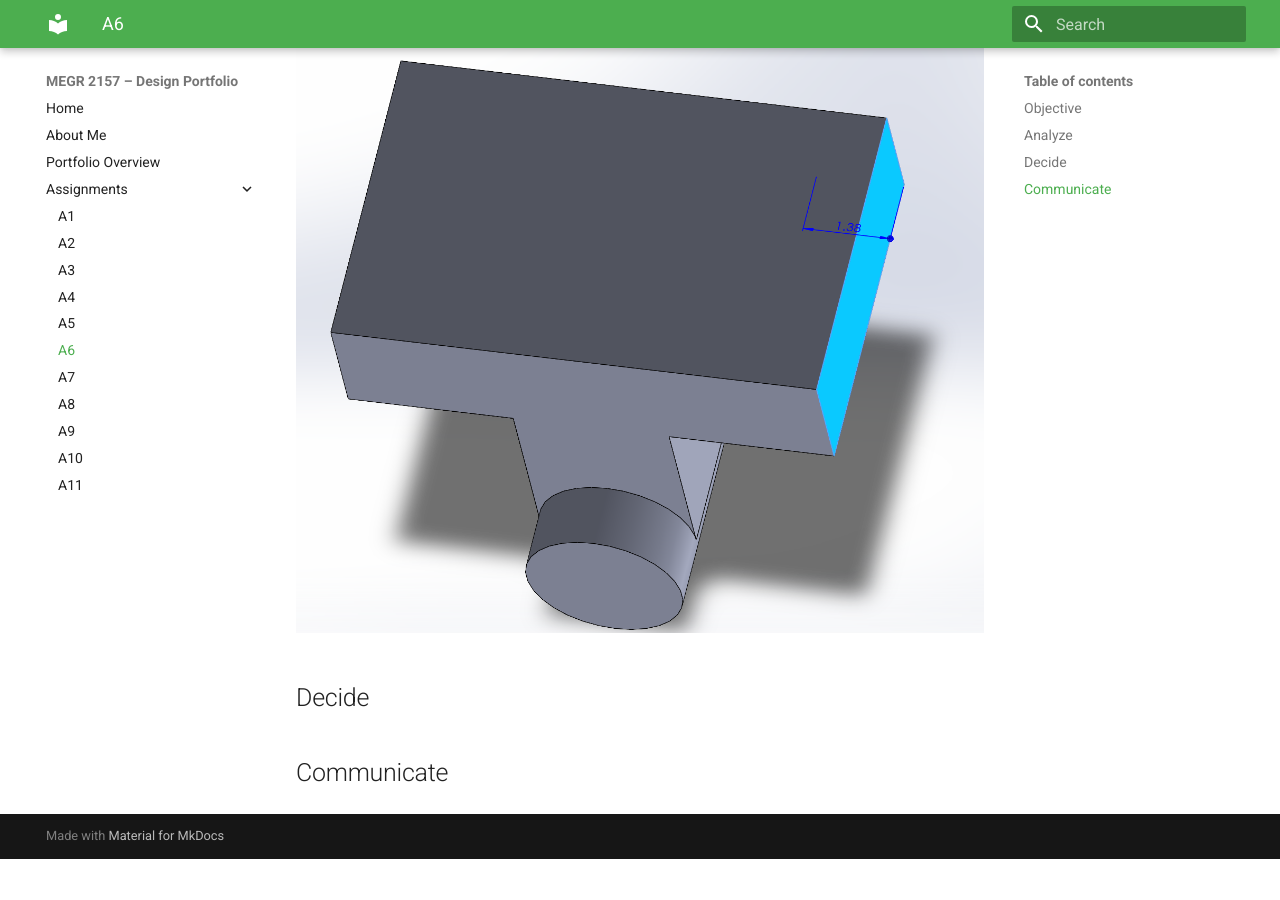
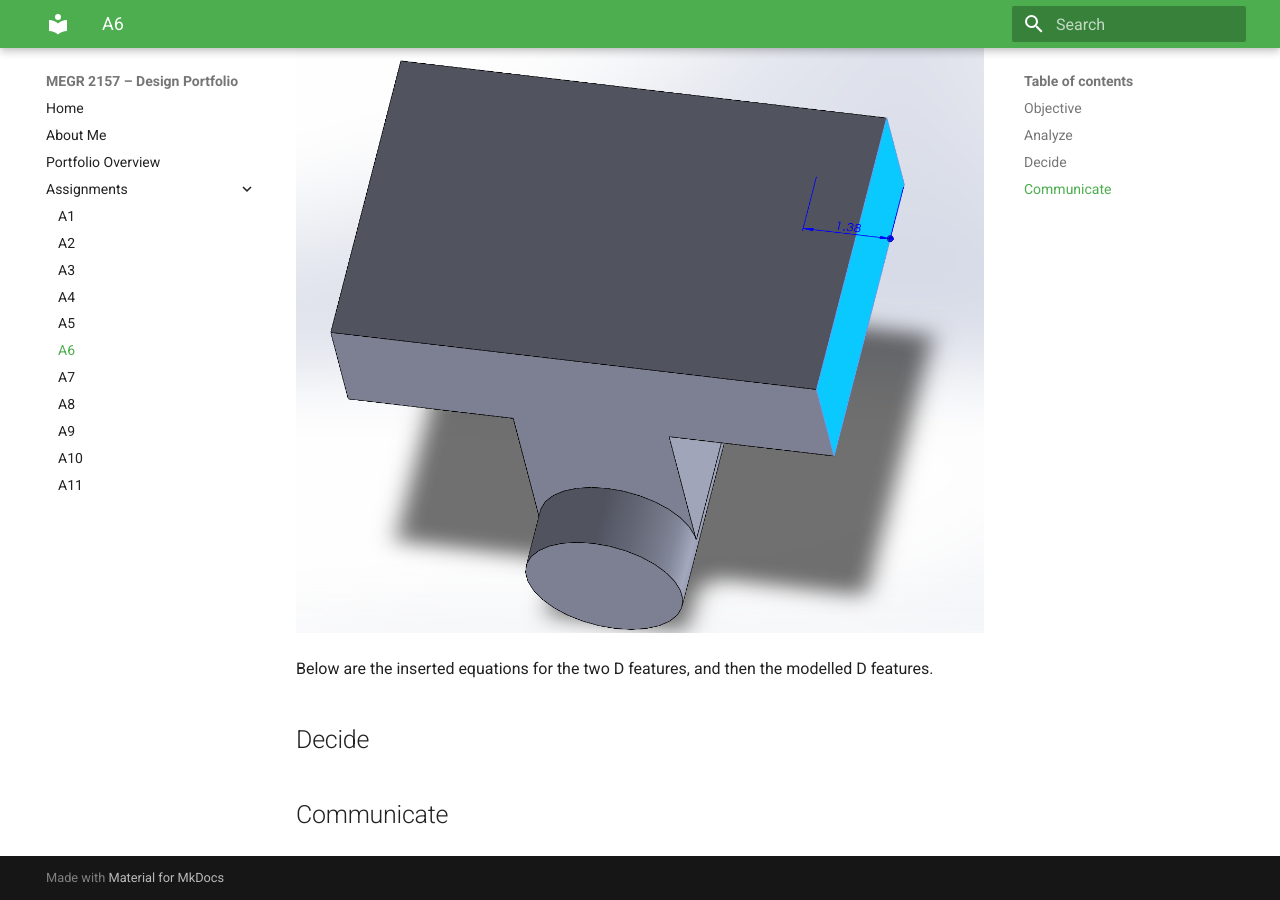
Before and after one commit to SanjayKashyap24/design-projects-portfolio, an MkDocs documentation site: the page built from docs/assignments/A06/index.md, in a window 1280 px wide and 900 px high, scrolled down 4595 px. Built offline with MkDocs 1.6.1 and Material for MkDocs 9.7.7, drawn with Linux system fonts in a browser that asks for light colours; before the commit the page ends 5454 px from its top, so only the background shows below that.

Commit message:
Insert equations for D features in index.md
Added a section for inserted equations related to D features.

```diff
--- a/docs/assignments/A06/index.md
+++ b/docs/assignments/A06/index.md
@@ -58,7 +58,7 @@ I made 1 symbolic mistake when calculating the thickness of the D features by ha
   <img src="A6-8.png" alt="A6-9">
 </div>
 
-
+Below are the inserted equations for the two D features, and then the modelled D features.
 
 ## Decide
 
```
